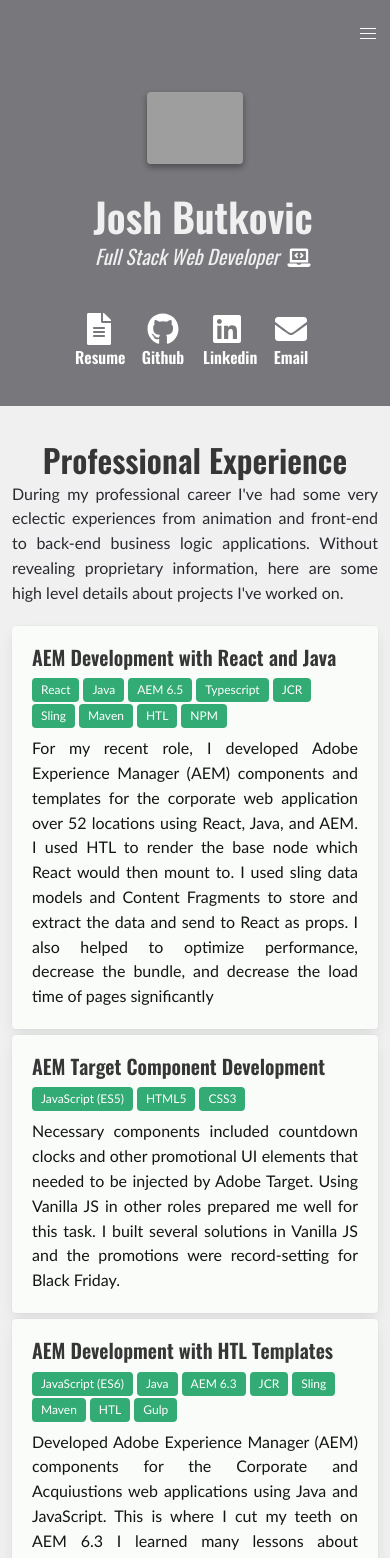
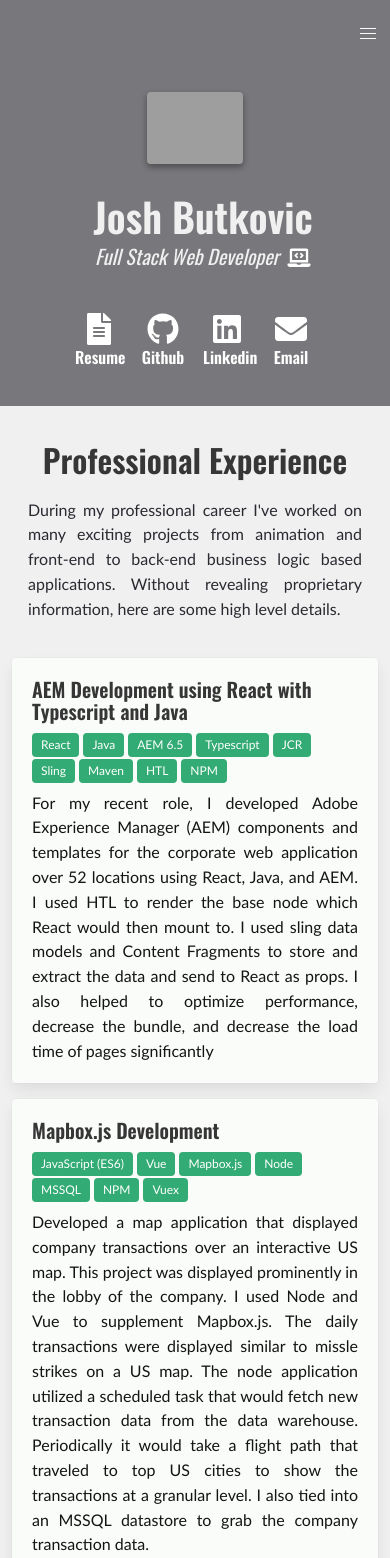
Before and after one commit to joshbutkovic/portfolio, a Next.js app: page /professional-experience in a window 390 px wide. Shown: the top 1558 px of the page. Built offline with nearby package versions, Linux system fonts and the light colour scheme; grey boxes are pictures that could not be loaded.

Commit message:
copy changes and css changes for mobile cards on experience page

```diff
--- a/components/Experience/Experience.scss
+++ b/components/Experience/Experience.scss
@@ -1,4 +1,7 @@
 section.hero.experience.card {
+    @media screen and (max-width: 768px) {
+        margin-bottom: 1.75rem;
+    }
     .body {
         padding: 1rem;
     }
@@ -17,6 +20,9 @@
         p {
             color: #141414;
             text-align: justify;
+            //@media screen and (max-width: 768px) {
+            //    padding: 1rem;
+            //}
         }
     }
 }
--- a/components/Experience/Experiences.json
+++ b/components/Experience/Experiences.json
@@ -1,40 +1,41 @@
 [
     {
         "id": "1",
-        "title": "AEM Development with React and Java",
+        "title": "AEM Development using React with Typescript and Java",
         "tech": ["React", "Java", "AEM 6.5", "Typescript", "JCR", "Sling", "Maven", "HTL", "NPM"],
         "description": "For my recent role, I developed Adobe Experience Manager (AEM) components and templates for the corporate web application over 52 locations using React, Java, and AEM.  I used HTL to render the base node which React would then mount to.  I used sling data models and Content Fragments to store and extract the data and send to React as props.  I also helped to optimize performance, decrease the bundle, and decrease the load time of pages significantly"
     },
     {
         "id": "2",
-        "title": "AEM Target Component Development",
-        "tech": ["JavaScript (ES5)", "HTML5", "CSS3"],
-        "description": "Necessary components included countdown clocks and other promotional UI elements that needed to be injected by Adobe Target.  Using Vanilla JS in other roles prepared me well for this task.  I built several solutions in Vanilla JS and the promotions were record-setting for Black Friday."
+        "title": "Mapbox.js Development",
+        "tech": ["JavaScript (ES6)", "Vue", "Mapbox.js", "Node", "MSSQL", "NPM", "Vuex"],
+        "description": "Developed a map application that displayed company transactions over an interactive US map.  This project was displayed prominently in the lobby of the company.  I used Node and Vue to supplement Mapbox.js.  The daily transactions were displayed similar to missle strikes on a US map.  The node application utilized a scheduled task that would fetch new transaction data from the data warehouse. Periodically it would take a flight path that traveled to top US cities to show the transactions at a granular level.  I also tied into an MSSQL datastore to grab the company transaction data."
     },
     {
         "id": "3",
-        "title": "AEM Development with HTL Templates",
-        "tech": ["JavaScript (ES6)", "Java", "AEM 6.3", "JCR", "Sling", "Maven", "HTL", "Gulp"],
-        "description": "Developed Adobe Experience Manager (AEM) components for the Corporate and Acquiustions web applications using Java and JavaScript.  This is where I cut my teeth on AEM 6.3  I learned many lessons about datastorage and AEM functionality"
+        "title": "Intranet Applications with Laravel PHP",
+        "tech": ["JavaScript(ES6)", "Blade Templates", "MySQL", "NPM", "Composer"],
+        "description": "Developed several internal business applications using the Laravel PHP framework including a user administration and authentication system, Request intake system, and a custom CMS to manage the terms and conditions.  Marketing was so pleased with the product that they encouraged Finance, Customer Service, and Digital to use the same platform.  I held several training sessions and created user guides for each application."
     },
     {
         "id": "4",
-        "title": "GlobalView Mapbox.js Development",
-        "tech": ["JavaScript (ES6)", "Vue", "Mapbox.js", "Node", "MSSQL", "NPM", "Vuex"],
-        "description": "Created GlobalView which displayed live company transactions over an interactive US map.  This project was displayed prominently in the lobby of the company.  I used Node and Vue to supplement Mapbox.js.  The daily transactions were displayed similar to missle strikes on a US map.  Periodically it would take a flight path that traveled to top US cities to show the transactions at a granular level.  I also tied into an MSSQL datastore to grab the company transaction data."
+        "title": "Intranet Applications with Node and Express",
+        "tech": ["JavaScript(ES6)", "React", "PostgresSQL", "Node", "Express", "NPM", "Redux"],
+        "description": "Developed several internal business applications that utilized a React SPA and a Node.js REST API with Express.  This included an executive dashboard that displayed critical information and was used by the entire executive team.  I held stakeholder meetings with executives to get all the details correct.  I worked on another React/Node project that was a tool to manage customer data to provide a streamlined process across departments."
     },
     {
         "id": "5",
-        "title": "Intranet Application development with Laravel PHP",
-        "tech": ["JavaScript (ES6)", "Blade Templates", "MySQL", "NPM", "Composer"],
-        "description": "Developed several internal business applications using the Laravel PHP framework including a user administration and authentication system, Request intake system, and a custom CMS to manage the terms and conditions.  Marketing was so pleased with the product that they encouraged Finance, Customer Service, and Digital to use the same platform.  I held several training sessions and created user guides for each application."
+        "title": "AEM Target Component Development with JavaScript",
+        "tech": ["JavaScript (ES5)", "HTML5", "CSS3"],
+        "description": "Necessary components included countdown clocks and other promotional UI elements that needed to be injected by an Adobe Target Activity.  Using Vanilla JS in other roles prepared me well for this task.  I built several solutions in Vanilla JS and the promotions were record-setting for Black Friday."
     },
     {
         "id": "6",
-        "title": "Intranet Application development with Node and Express",
-        "tech": ["JavaScript (ES6)", "React", "PostgresSQL", "Node", "Express", "NPM", "Redux"],
-        "description": "Developed several internal business applications that utilized a React SPA and a Node.js REST API with Express.  This included an executive dashboard that displayed critical information and was used by the entire executive team.  I held stakeholder meetings with executives to get all the details correct.  I worked on another React/Node project that was a tool to manage customer data to provide a streamlined process across departments."
+        "title": "AEM Development with JavaScript(ES5) and Java",
+        "tech": ["JavaScript (ES5)", "Java", "AEM 6.3", "JCR", "Sling", "Maven", "HTL", "Gulp"],
+        "description": "Developed Adobe Experience Manager (AEM) components for the Corporate and Acquiustions web applications using Java and JavaScript.  This is where I cut my teeth on AEM 6.3  I learned many lessons about datastorage and AEM functionality"
     },
+
     {
         "id": "7",
         "title": "Intranet Applications with VB.Net",
@@ -43,14 +44,8 @@
     },
     {
         "id": "8",
-        "title": "Inventory Management System with Java Spring Boot",
-        "tech": [
-            "Spring Boot",
-            "Java",
-            "PostgresSQL",
-            "Bulma",
-            "JavaScript(ES6)"
-        ],
-        "description": "Developed an inventory management system that consumed multiple product books.  I used Spring Boot with Thymeleaf, JPA, and PostgresSQL for this freelance project.  For user authentication I was able to tie into the companies ADP service.  I completed this system and handed it off to internal devlopers.  This application helped automate manual spreadhseet entry tasks that were previoulsy perfomed."
+        "title": "Inventory Management Application with Java Spring Boot",
+        "tech": ["Spring Boot", "Java", "PostgresSQL", "JPA", "Thymeleaf", "Bulma", "JavaScript(ES6)"],
+        "description": "Developed an inventory management system that consolidated several product books.  I used Spring Boot with Thymeleaf, JPA, and PostgresSQL for this freelance project.  For user authentication I was able to tie into the companies ADP service.  I completed this system and handed it off to internal devlopers.  This application helped automate manual spreadhseet entry tasks that were previoulsy perfomed."
     }
 ]
--- a/pages/professional-experience.tsx
+++ b/pages/professional-experience.tsx
@@ -15,10 +15,10 @@
                     </h2>
                 </div>
                 <div className="columns">
-                    <p style={{ marginBottom: '2rem', textAlign: 'justify' }}>
-                        During my professional career I've had some very eclectic experiences from animation and
-                        front-end to back-end business logic applications. Without revealing proprietary information,
-                        here are some high level details about projects I've worked on.
+                    <p style={{ marginBottom: '2rem', textAlign: 'justify', padding: '1rem' }}>
+                        During my professional career I've worked on many exciting projects from animation and front-end
+                        to back-end business logic based applications. Without revealing proprietary information, here
+                        are some high level details.
                     </p>
                 </div>
                 {experienceData &&
```
